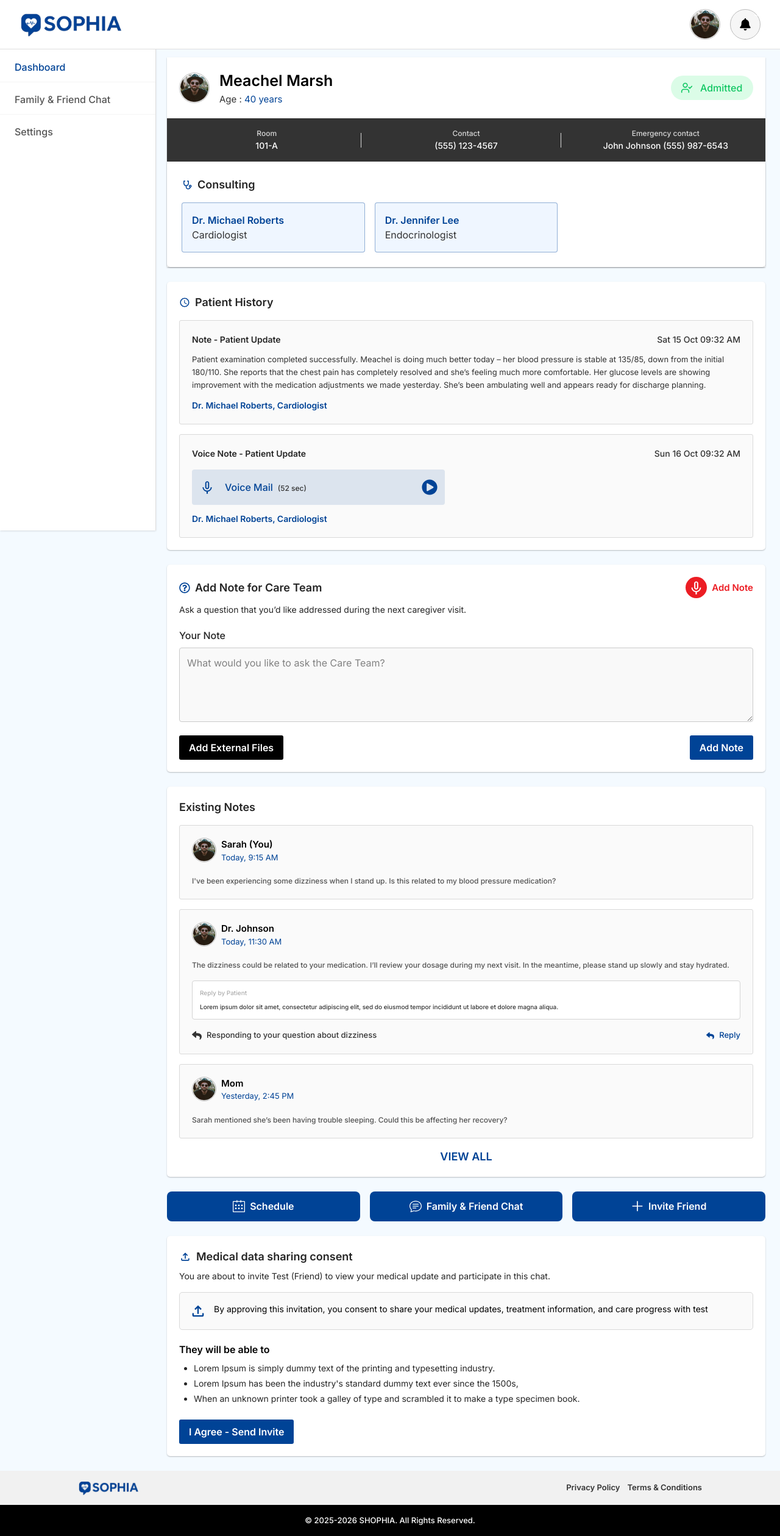
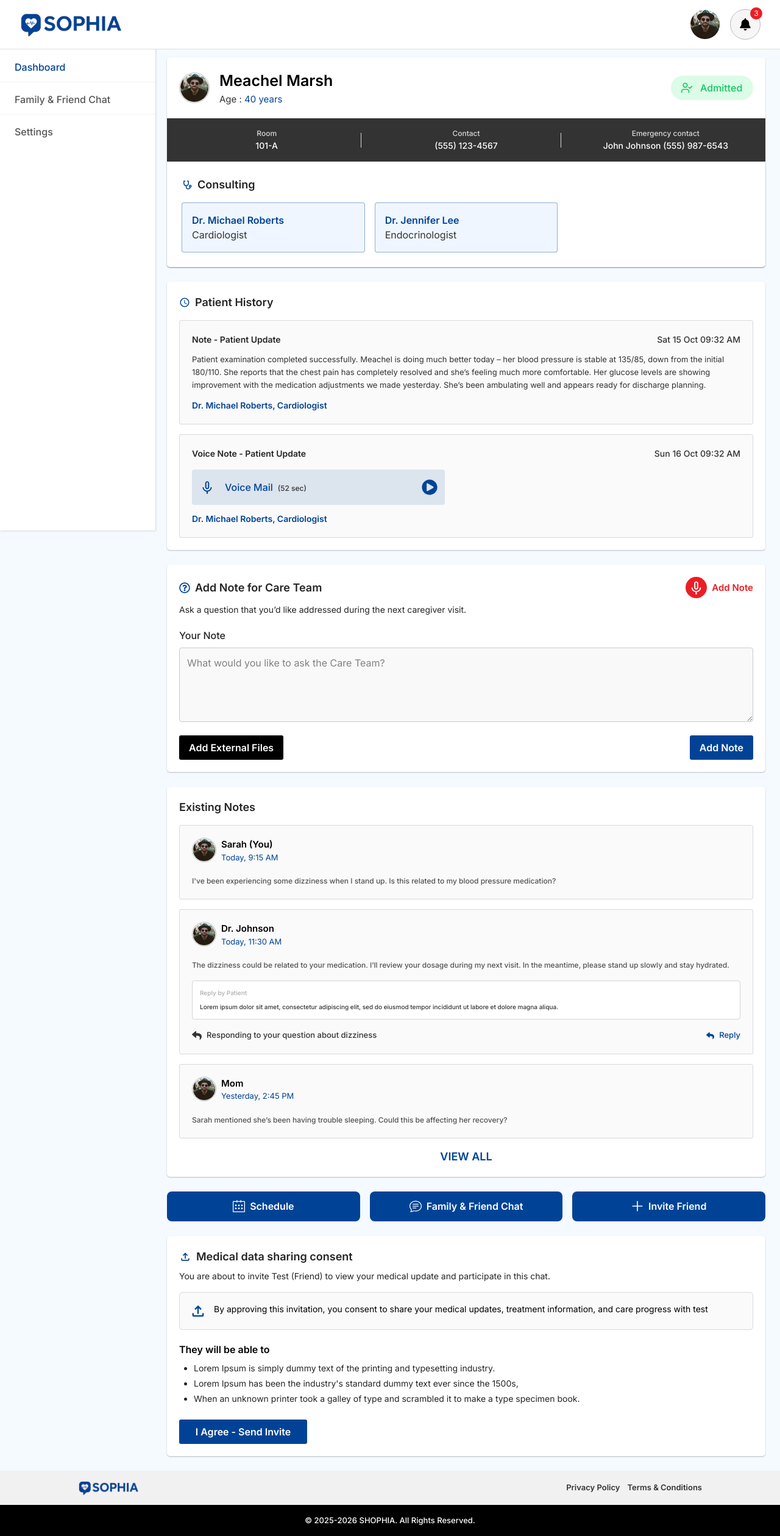
Before and after one commit to Aayu0299/sophia_web, a Next.js app: page /1/dashboard in a window 1280 px wide. Shown: the whole page at 61% size. Built offline with nearby package versions, Linux system fonts and the light colour scheme.

Commit message:
changes on auth header

```diff
--- a/src/app/components/appComponent/dashboard/PatientDashboard.js
+++ b/src/app/components/appComponent/dashboard/PatientDashboard.js
@@ -25,7 +25,7 @@ export default function PatientDashboard() {
   return (
     <div className="min-h-screen">
       {/* Patient details */}
-      <div className="bg-white [box-shadow:var(--shadow-form)]">
+      <div className="bg-white rounded-[5px] [box-shadow:var(--shadow-form)]">
         <div className="flex max-[400px]:flex-col flex-row items-center max-[400px]:items-start justify-between gap-4 p-5">
           <div className="flex items-center gap-4">
             <div className="sm:w-[50px] sm:h-[50px] w-10 h-10 rounded-full overflow-hidden border border-(--grayShadeborder) ">
@@ -352,7 +352,7 @@ p-2 sm:p-4 rounded-[5px] font-normal text-[12px] sm:text-[14px] text-(--blackSha
 
         <Button
           type="submit"
-          className="px-4 py-0! h-10 font-semibold text-[16px]! rounded-[3px]! w-full md:w-auto"
+          className="px-4 py-0! h-10 font-semibold text-[16px]! rounded-[3px]! w-full max-w-[210px]"
         >
           {TEXT.SEND_INVITE}
         </Button>
--- a/src/app/components/layout/AuthHeader.js
+++ b/src/app/components/layout/AuthHeader.js
@@ -23,13 +23,13 @@ export default function AuthHeader({ setOpen }) {
           {/* -------- Mobile Top Bar with Hamburger -------- */}
           <div className="md:hidden w-full h-14 flex items-center">
             <button onClick={() => setOpen(true)}>
-              <Icons.CgMenuRound className="w-7 h-7 text-(--redshade)" />
+              <Icons.CgMenuRound className="w-7 h-7 text-(--redshade)!" />
             </button>
           </div>
         </div>
 
         <div className="flex items-center gap-4">
-          <div className="sm:w-[50px] sm:h-[50px] w-10 h-10  rounded-full overflow-hidden border border-(--grayShadeborder) ">
+          <div className="sm:w-[50px] sm:h-[50px] w-10 h-10 rounded-full overflow-hidden">
             <Image
               src={images.profile}
               alt="Profile image"
@@ -43,7 +43,7 @@ export default function AuthHeader({ setOpen }) {
           <button className="relative sm:w-[50px] sm:h-[50px] w-10 h-10 flex items-center justify-center rounded-full border border-(--grayShadeborder) bg-(--bgColor)">
             <Icons.FaBell className="w-5 h-5 text-(-iconColor)" />
 
-            <span className="absolute -top-1 -right-1 bg-[--redshade] text-white text-xs w-5 h-5 flex items-center justify-center rounded-full">
+            <span className="absolute -top-1 -right-1 bg-(--redshade) text-white text-xs w-5 h-5 flex items-center justify-center rounded-full">
               3
             </span>
           </button>
```
